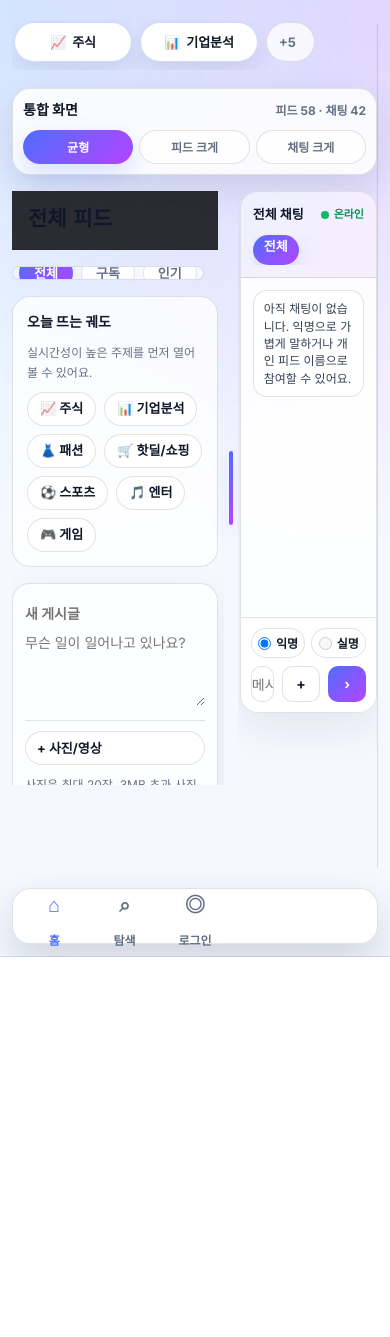
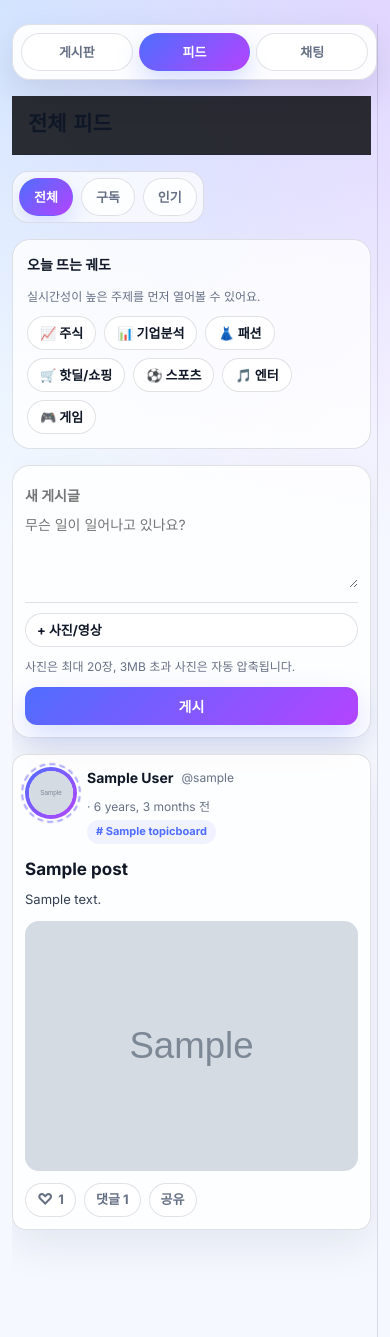
Before and after one commit to woojoong22/ORBIX, a Django app: page /home/ in a window 390 px wide. Shown: the top 1337 px of the page. Before the commit the page ends 957 px from the top, so only its background shows below. Run offline with Django 5.2, Linux system fonts and the light colour scheme; tables that the repository leaves empty hold one stand-in row (values such as "Sample post"); grey boxes marked "Sample" are stand-in pictures; some libraries are stand-ins or nearby versions.

Commit message:
Replace mobile split with mode tabs

```diff
--- a/posts/templates/home.html
+++ b/posts/templates/home.html
@@ -10,14 +10,10 @@
   @keyframes fadeIn { from { opacity: 0; transform: translateY(6px); } to { opacity: 1; transform: translateY(0); } }
   @keyframes heartPop { 0% { transform: scale(1); } 35% { transform: scale(1.45); } 70% { transform: scale(.92); } 100% { transform: scale(1); } }
 
-  :root {
-    --mobile-feed-ratio: 58%;
-  }
-
+  .mobile-mode-tabs,
+  .mobile-board-pane,
   .mobile-orbit-rail,
-  .mobile-split-toolbar,
-  .mobile-chat-pane,
-  .mobile-split-divider {
+  .mobile-chat-pane {
     display: none;
   }
 
@@ -43,7 +39,6 @@
   }
 
   .feed-tabs,
-  .mobile-layout-presets,
   .mobile-chat-tabs,
   .recent-chat-strip,
   .chat-identity-toggle,
@@ -63,7 +58,6 @@
 
   .feed-tab,
   .orbit-chip,
-  .mobile-preset,
   .mobile-chat-tab,
   .post-action-btn {
     border: 1px solid var(--border);
@@ -82,7 +76,6 @@
 
   .feed-tab.active,
   .orbit-chip.active,
-  .mobile-preset.active,
   .mobile-chat-tab.active {
     border-color: transparent;
     background: linear-gradient(135deg, var(--accent), var(--accent-2));
@@ -422,9 +415,119 @@
   }
 
   @media (max-width: 760px) {
+    .mobile-mode-tabs {
+      position: sticky;
+      top: 0;
+      z-index: 20;
+      display: grid;
+      grid-template-columns: repeat(3, minmax(0, 1fr));
+      gap: 6px;
+      padding: 8px;
+      border: 1px solid var(--border);
+      border-radius: 18px;
+      background: rgba(255, 255, 255, .92);
+      box-shadow: 0 14px 34px rgba(15, 23, 42, .10);
+      backdrop-filter: blur(16px);
+    }
+
+    .mobile-mode-button {
+      min-height: 38px;
+      border: 1px solid var(--border);
+      border-radius: 999px;
+      background: rgba(255, 255, 255, .78);
+      color: var(--text-muted);
+      font: inherit;
+      font-size: 13px;
+      font-weight: 900;
+      cursor: pointer;
+    }
+
+    .mobile-mode-button.active {
+      border-color: transparent;
+      background: linear-gradient(135deg, var(--accent), var(--accent-2));
+      color: #fff;
+      box-shadow: 0 10px 24px rgba(79, 109, 255, .22);
+    }
+
+    .mobile-mode-content {
+      min-width: 0;
+      min-height: 0;
+    }
+
+    .mobile-board-pane {
+      display: none;
+      flex-direction: column;
+      gap: 12px;
+      min-width: 0;
+      padding-bottom: 72px;
+    }
+
+    .mobile-board-card {
+      display: grid;
+      gap: 10px;
+      padding: 14px;
+      border: 1px solid var(--border);
+      border-radius: 18px;
+      background: rgba(255, 255, 255, .86);
+      box-shadow: 0 14px 34px rgba(15, 23, 42, .08);
+    }
+
+    .mobile-board-title {
+      display: flex;
+      align-items: center;
+      justify-content: space-between;
+      gap: 8px;
+      color: var(--text-primary);
+      font-size: 15px;
+      font-weight: 900;
+    }
+
+    .mobile-board-grid {
+      display: grid;
+      grid-template-columns: repeat(2, minmax(0, 1fr));
+      gap: 8px;
+    }
+
+    .mobile-board-link {
+      display: flex;
+      align-items: center;
+      justify-content: center;
+      min-height: 44px;
+      padding: 8px 10px;
+      border: 1px solid var(--border);
+      border-radius: 14px;
+      background: #fff;
+      color: var(--text-primary);
+      font-size: 13px;
+      font-weight: 900;
+      text-align: center;
+    }
+
+    .mobile-board-create {
+      display: grid;
+      grid-template-columns: minmax(0, 1fr) auto;
+      gap: 8px;
+    }
+
+    .mobile-board-create input {
+      min-width: 0;
+      height: 42px;
+      padding: 0 12px;
+      border: 1px solid var(--border);
+      border-radius: 12px;
+      background: #fff;
+      color: var(--text-primary);
+      font: inherit;
+      font-weight: 800;
+    }
+
     .mobile-orbit-rail {
+      display: none;
+      margin: -4px 0 2px;
+    }
+
+    .home-shell[data-mobile-mode="board"] .mobile-orbit-rail {
       display: block;
-      margin: -4px 0 2px;
     }
 
     .mobile-orbit-strip {
@@ -496,57 +599,10 @@
       justify-content: center;
     }
 
-    .mobile-split-toolbar {
-      display: grid;
-      gap: 9px;
-      padding: 10px;
-      border: 1px solid var(--border);
-      border-radius: 18px;
-      background: rgba(255, 255, 255, .86);
-      box-shadow: 0 14px 34px rgba(15, 23, 42, .10);
-    }
-
-    .mobile-split-title {
-      display: flex;
-      align-items: center;
-      justify-content: space-between;
-      gap: 8px;
-      color: var(--text-muted);
-      font-size: 12px;
-      font-weight: 800;
-    }
-
-    .mobile-split-title strong {
-      color: var(--text-primary);
-      font-size: 14px;
-    }
-
-    .mobile-layout-presets {
-      display: grid;
-      grid-template-columns: repeat(3, minmax(0, 1fr));
-      gap: 6px;
-    }
-
-    .mobile-preset {
-      min-height: 34px;
-      padding: 0 8px;
-      font-size: 12px;
-    }
-
-    .mobile-split-grid {
-      display: grid;
-      grid-template-columns: minmax(0, var(--mobile-feed-ratio)) 14px minmax(0, 1fr);
-      align-items: stretch;
-      min-height: 560px;
-      height: calc(100vh - 250px);
-      max-height: 760px;
-    }
-
     .home-feed-pane,
     .mobile-chat-pane {
       min-width: 0;
       min-height: 0;
-      height: 100%;
       overflow-y: auto;
       overscroll-behavior: contain;
       padding-bottom: 72px;
@@ -558,28 +614,23 @@
     }
 
     .mobile-chat-pane {
-      display: block;
-      padding-left: 2px;
+      padding-left: 0;
+      flex-direction: column;
     }
 
-    .mobile-split-divider {
-      display: grid;
-      place-items: center;
-      width: 14px;
-      height: 100%;
-      border: 0;
-      background: transparent;
-      cursor: col-resize;
-      touch-action: none;
+    .home-shell[data-mobile-mode="board"] .mobile-board-pane,
+    .home-shell[data-mobile-mode="feed"] .home-feed-pane,
+    .home-shell[data-mobile-mode="chat"] .mobile-chat-pane {
+      display: flex;
     }
 
-    .mobile-split-divider::before {
-      content: "";
-      width: 4px;
-      height: 74px;
-      border-radius: 999px;
-      background: linear-gradient(180deg, var(--accent), var(--accent-2));
-      box-shadow: 0 8px 18px rgba(79, 109, 255, .25);
+    .home-shell[data-mobile-mode="board"] .home-feed-pane,
+    .home-shell[data-mobile-mode="board"] .mobile-chat-pane,
+    .home-shell[data-mobile-mode="feed"] .mobile-board-pane,
+    .home-shell[data-mobile-mode="feed"] .mobile-chat-pane,
+    .home-shell[data-mobile-mode="chat"] .mobile-board-pane,
+    .home-shell[data-mobile-mode="chat"] .home-feed-pane {
+      display: none;
     }
 
     .feed-header {
@@ -638,7 +689,40 @@
 {% endblock %}
 
 {% block content %}
-<section class="home-shell" data-mobile-split-shell>
+<section class="home-shell" data-mobile-mode-shell data-mobile-mode="feed">
+  <nav class="mobile-mode-tabs" data-mobile-mode-tabs aria-label="모바일 화면 전환">
+    <button class="mobile-mode-button" type="button" data-mobile-mode-target="board">게시판</button>
+    <button class="mobile-mode-button active" type="button" data-mobile-mode-target="feed">피드</button>
+    <button class="mobile-mode-button" type="button" data-mobile-mode-target="chat">채팅</button>
+  </nav>
+  <section class="mobile-board-pane" data-mobile-mode-panel="board" aria-label="게시판">
+    <div class="mobile-board-card">
+      <div class="mobile-board-title">
+        <span>인기 게시판</span>
+        <span class="hint">자주 열리는 궤도</span>
+      </div>
+      <div class="mobile-board-grid">
+        {% for orbit in mobile_orbits %}
+          <a class="mobile-board-link {% if orbit.active %}active{% endif %}" href="{{ orbit.href }}">{{ orbit.icon }} {{ orbit.name }}</a>
+        {% empty %}
+          <span class="hint">아직 추천할 게시판이 없습니다.</span>
+        {% endfor %}
+      </div>
+    </div>
+    <form class="mobile-board-card" method="post">
+      {% csrf_token %}
+      <div class="mobile-board-title">
+        <span>새 궤도 생성</span>
+        <span class="hint">원하는 주제로 바로 만들기</span>
+      </div>
+      <div class="mobile-board-create">
+        <input type="hidden" name="action" value="create_board">
+        <input type="hidden" name="category_id" value="{{ board_search_category.id }}">
+        <input type="text" name="board_name" placeholder="만들고 싶은 궤도 이름" data-focus-board-search required>
+        <button class="btn btn-primary" type="submit">생성</button>
+      </div>
+    </form>
+  </section>
   <nav class="mobile-orbit-rail" aria-label="인기 궤도">
     <div class="mobile-orbit-strip">
       {% for orbit in mobile_orbits %}
@@ -667,19 +751,7 @@
     </div>
   </nav>
 
-  <div class="mobile-split-toolbar" aria-label="모바일 피드 채팅 화면 조절">
-    <div class="mobile-split-title">
-      <strong>통합 화면</strong>
-      <span data-split-label>피드 58 · 채팅 42</span>
-    </div>
-    <div class="mobile-layout-presets">
-      <button class="mobile-preset active" type="button" data-split-preset="58">균형</button>
-      <button class="mobile-preset" type="button" data-split-preset="65">피드 크게</button>
-      <button class="mobile-preset" type="button" data-split-preset="35">채팅 크게</button>
-    </div>
-  </div>
-
-  <div class="mobile-split-grid" data-mobile-split-grid>
+  <div class="mobile-mode-content">
     <section class="home-feed-pane" aria-label="피드">
       <div class="feed-header">
         <span class="feed-title">
@@ -873,8 +945,6 @@
       {% endfor %}
     </section>
 
-    <button class="mobile-split-divider" type="button" data-split-divider aria-label="피드와 채팅 폭 조절"></button>
-
     <aside class="mobile-chat-pane" aria-label="실시간 채팅">
       <div class="mobile-chat-card">
         <div class="mobile-chat-head">
@@ -993,49 +1063,33 @@
 
 {% block body_scripts %}
 <script>
-  const splitGrid = document.querySelector("[data-mobile-split-grid]");
-  const splitDivider = document.querySelector("[data-split-divider]");
-  const splitLabel = document.querySelector("[data-split-label]");
-  const splitStorageKey = "orbixMobileSplitLayout";
+  const mobileModeShell = document.querySelector("[data-mobile-mode-shell]");
+  const mobileModeStorageKey = "orbixMobileMode";
+  const validMobileModes = new Set(["board", "feed", "chat"]);
 
-  function setSplitRatio(ratio, persist = true) {
-    const safeRatio = Math.min(65, Math.max(35, Number(ratio) || 58));
-    document.documentElement.style.setProperty("--mobile-feed-ratio", `${safeRatio}%`);
-    if (splitLabel) {
-      splitLabel.textContent = `피드 ${safeRatio} · 채팅 ${100 - safeRatio}`;
+  function setMobileMode(mode, persist = true) {
+    const nextMode = validMobileModes.has(mode) ? mode : "feed";
+    if (mobileModeShell) {
+      mobileModeShell.dataset.mobileMode = nextMode;
     }
-    document.querySelectorAll("[data-split-preset]").forEach((button) => {
-      button.classList.toggle("active", Number(button.dataset.splitPreset) === safeRatio);
+    document.querySelectorAll("[data-mobile-mode-target]").forEach((button) => {
+      button.classList.toggle("active", button.dataset.mobileModeTarget === nextMode);
     });
     if (persist) {
-      localStorage.setItem(splitStorageKey, String(safeRatio));
+      localStorage.setItem(mobileModeStorageKey, nextMode);
     }
   }
 
-  setSplitRatio(localStorage.getItem(splitStorageKey) || 58, false);
+  const mobileModeParams = new URLSearchParams(window.location.search);
+  const initialMobileMode = mobileModeParams.get("focus_chat") === "1"
+    ? "chat"
+    : (sessionStorage.getItem(mobileModeStorageKey) || localStorage.getItem(mobileModeStorageKey) || "feed");
+  setMobileMode(initialMobileMode, false);
+  sessionStorage.removeItem(mobileModeStorageKey);
 
-  document.querySelectorAll("[data-split-preset]").forEach((button) => {
-    button.addEventListener("click", () => setSplitRatio(button.dataset.splitPreset));
+  document.querySelectorAll("[data-mobile-mode-target]").forEach((button) => {
+    button.addEventListener("click", () => setMobileMode(button.dataset.mobileModeTarget));
   });
-
-  if (splitGrid && splitDivider) {
-    const updateFromPointer = (clientX) => {
-      const rect = splitGrid.getBoundingClientRect();
-      const ratio = ((clientX - rect.left) / rect.width) * 100;
-      setSplitRatio(ratio);
-    };
-
-    splitDivider.addEventListener("pointerdown", (event) => {
-      event.preventDefault();
-      splitDivider.setPointerCapture(event.pointerId);
-      updateFromPointer(event.clientX);
-    });
-
-    splitDivider.addEventListener("pointermove", (event) => {
-      if (!splitDivider.hasPointerCapture(event.pointerId)) return;
-      updateFromPointer(event.clientX);
-    });
-  }
 
   document.querySelectorAll("[data-private-chat-toggle]").forEach((button) => {
     button.addEventListener("click", () => {
@@ -1092,13 +1146,9 @@
   const chatForm = document.querySelector(".mobile-chat-form");
   if (chatForm) {
     chatForm.addEventListener("submit", () => {
-      sessionStorage.setItem("orbixMobileSplitRatio", localStorage.getItem(splitStorageKey) || "58");
+      sessionStorage.setItem(mobileModeStorageKey, "chat");
     });
   }
 
-  if (sessionStorage.getItem("orbixMobileSplitRatio")) {
-    setSplitRatio(sessionStorage.getItem("orbixMobileSplitRatio"));
-    sessionStorage.removeItem("orbixMobileSplitRatio");
-  }
 </script>
 {% endblock %}
```
Also changed, not shown: posts/tests.py (+8 -4 lines).
